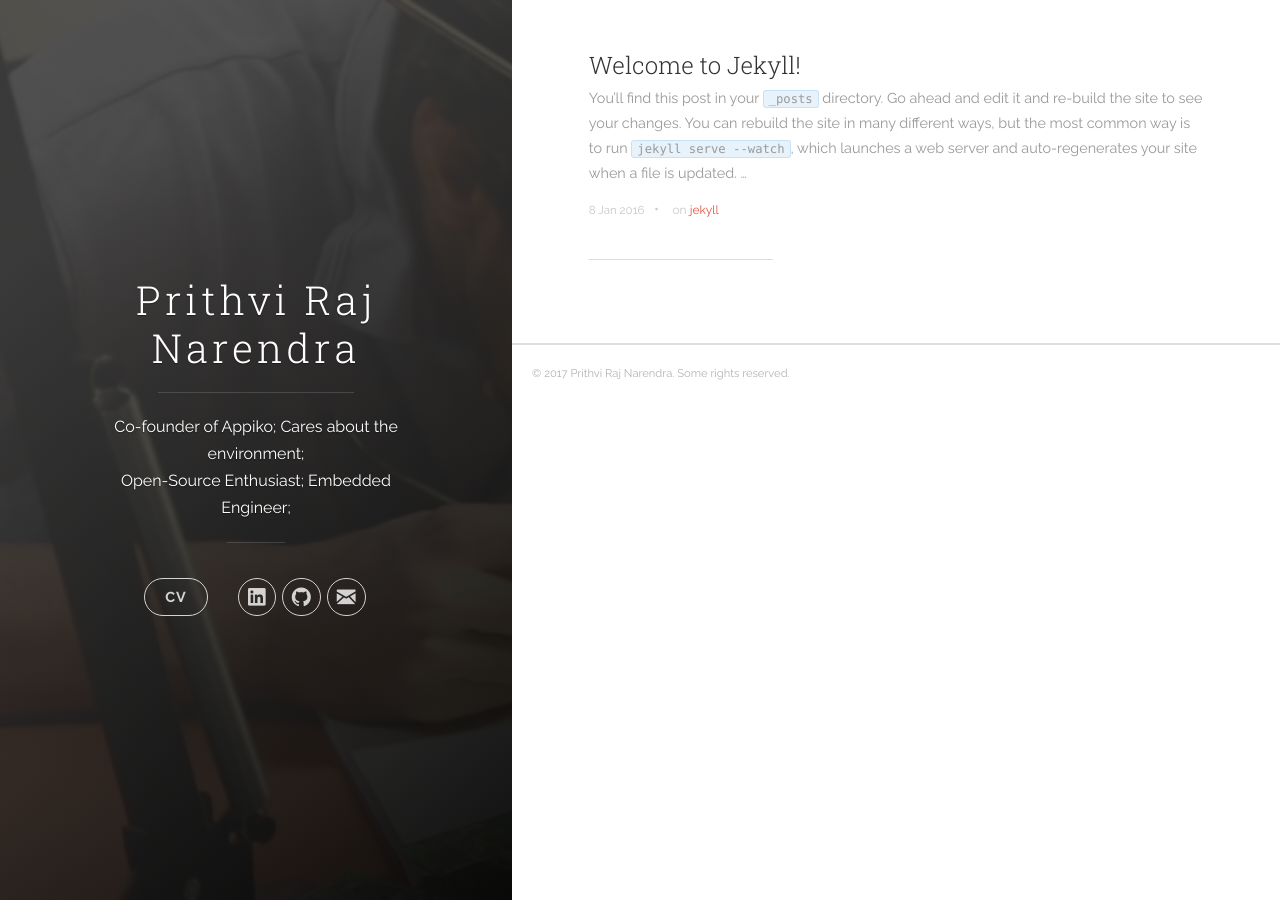
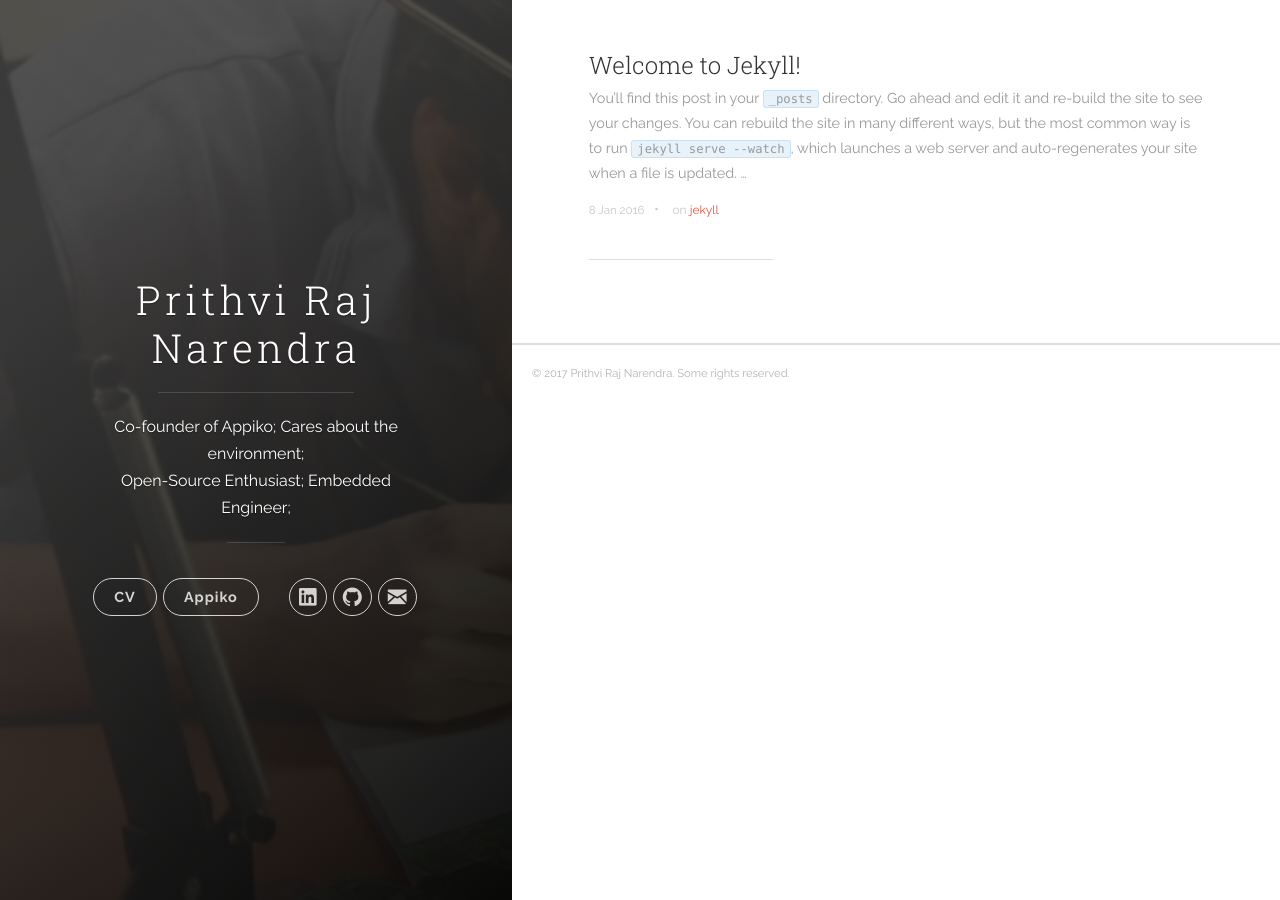
Before and after one commit to EarthLord/EarthLord.github.io, a Jekyll site: the page built from index.html, in a window 1280 px wide. Built offline with Jekyll 4.4.1, drawn with Linux system fonts in a browser that asks for light colours; nearby versions of some CDN libraries; the list of posts is cut into pages by our own code.

Commit message:
Adds a link to Appiko besides the CV

```diff
--- a/_includes/header.html
+++ b/_includes/header.html
@@ -32,6 +32,14 @@
             <nav class="cover-navigation cover-navigation--primary">
               <ul class="navigation">
                 <li class="navigation__item"><a href="{{ site.author.cv }}" title="Link to {{ site.title }}'s CV" class="cv-button">CV</a></li>
+              </ul>
+            </nav>
+          {% endif %}
+
+		{% if site.author.appiko %}
+            <nav class="cover-navigation cover-navigation--primary">
+              <ul class="navigation">
+                <li class="navigation__item"><a href="{{ site.author.appiko }}" title="Link to Appiko's site" class="cv-button">Appiko</a></li>
               </ul>
             </nav>
           {% endif %}
```
